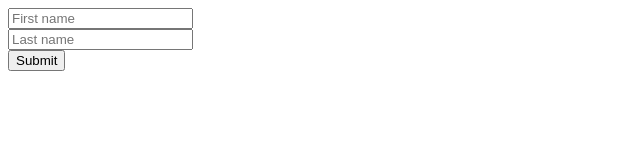
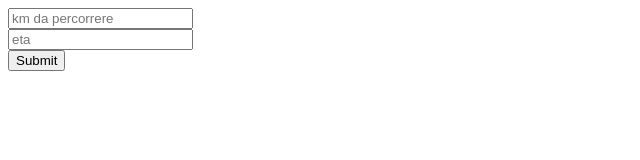
Before and after one commit to RiccardoFiacco/js-biglietto-treno-form, a plain HTML site: page index.html in a window 1280 px wide. Shown: the full height of the page, 0-640 px from the left. Drawn offline with Linux system fonts and the light colour scheme.

Commit message:
add id for the input and save the elment form and add event listener

```diff
--- a/index.html
+++ b/index.html
@@ -12,16 +12,16 @@
           <input
             type="text"
             class="form-control"
-            placeholder="First name"
-            aria-label="First name"
+            placeholder="km da percorrere"
+            id="km"
           />
         </div>
         <div class="col">
           <input
             type="text"
             class="form-control"
-            placeholder="Last name"
-            aria-label="Last name"
+            placeholder="eta"
+            id="age"
           />
         </div>
       </div>
--- a/js/script.js
+++ b/js/script.js
@@ -2,6 +2,15 @@
 const percentualeScontoU18 = 20;
 const percentualeScontoO65 = 40;
 const prezzoPerKm = 0.21;
+
+
+//salvo dentro ad una variabile l'elemento form
+const form = document.getElementById("form");
+//all'invio del form, facciamo partire la funzione
+form.addEventListener("submit", function(event){
+
+})
+
 
 //calcolare prezzo base biglietto: km * costante 0,21
 const prezzoBase = numeroKm * prezzoPerKm;
```
